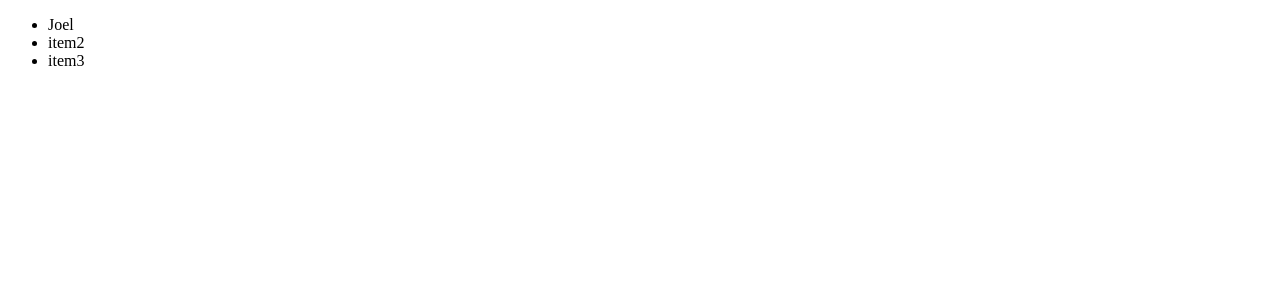
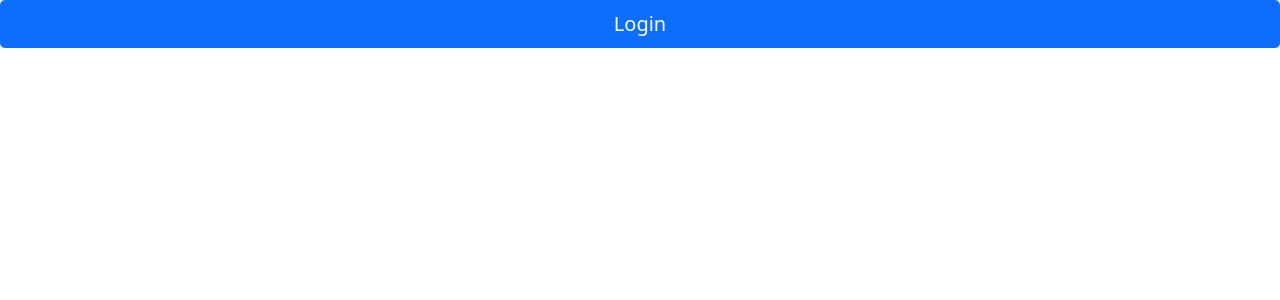
Before and after one commit to JoelOzmen/Webforum, a React (Create React App) app in the folder Frontend/my-app/: page / in a window 1280 px wide. Shown: the top 300 px of the page. Built offline with nearby package versions, Linux system fonts and the light colour scheme.

Commit message:
Login button with react bootstrap

```diff
--- a/Frontend/my-app/package.json
+++ b/Frontend/my-app/package.json
@@ -10,7 +10,9 @@
     "@types/node": "^16.11.7",
     "@types/react": "^17.0.34",
     "@types/react-dom": "^17.0.11",
+    "bootstrap": "^5.1.3",
     "react": "^17.0.2",
+    "react-bootstrap": "^2.0.2",
     "react-dom": "^17.0.2",
     "react-scripts": "4.0.3",
     "typescript": "^4.4.4",
--- a/Frontend/my-app/src/components/App.js
+++ b/Frontend/my-app/src/components/App.js
@@ -1,5 +1,7 @@
 import React from'react'
 import ReactDOM from 'react-dom'
+import LoginButton from './ButtonComp/LoginButton'
+
 
 const reactContentRoot = document.getElementById("root")
 
@@ -8,11 +10,9 @@ const App = () => {
     const myItem = "Joel"
 
     return (
-      <ul>
-          <li>{myItem}</li>
-          <li>item2</li>
-          <li>item3</li>
-      </ul>
+      <div>
+        <LoginButton></LoginButton>
+      </div>
     )
 
   }
--- /dev/null
+++ b/Frontend/my-app/src/components/ButtonComp/LoginButton.js
@@ -0,0 +1,20 @@
+import React,{useState ,useEffect} from 'react'
+import bootstrap from 'bootstrap'
+import { Button } from 'react-bootstrap';
+import 'bootstrap/dist/css/bootstrap.min.css';
+
+
+const LoginButton=()=>{
+    console.log("hello")
+    return(
+        <div className="d-grid gap-2">
+            <Button variant="primary" size="lg">
+                Login
+            </Button>
+
+
+        </div>
+    )
+}
+
+export default LoginButton;
```
Also changed, not shown: Frontend/my-app/src/components/ButtonComp/Button.js (deleted), Frontend/my-app/src/components/ButtonComp/RegisterButton.js (added), 1 other file (tests, documents, lock files or other folders).
